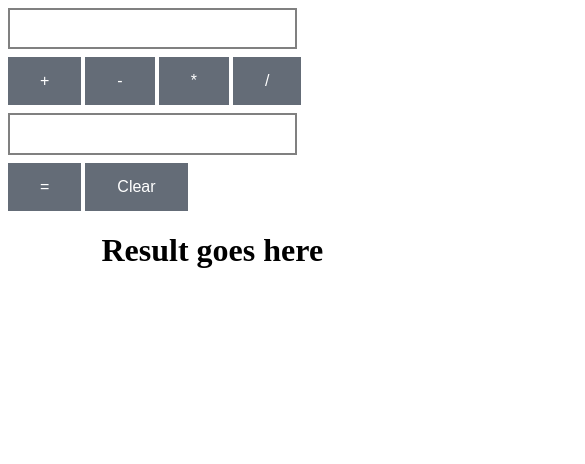
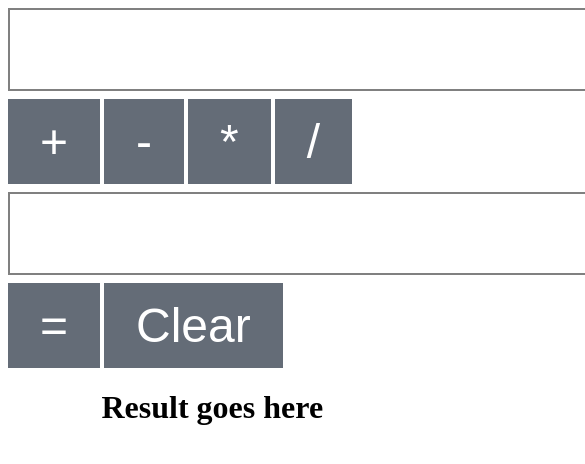
Before and after one commit to sroberts12321/starterJS, a plain HTML site: page calcindex.html in a window 390 px wide. Shown: the top 464 px of the page, 585 px wide, since content can reach past the window. Drawn offline with Linux system fonts and the light colour scheme.

Commit message:
added responsive design

```diff
--- a/calcindex.html
+++ b/calcindex.html
@@ -1,5 +1,7 @@
 <html>
   <link rel="stylesheet" type="text/css" href="calcstyles.css">
+  <meta name="viewport" content="width=device-width, initial-scale=1.0">
+
 
 	<head>
 
--- a/calcstyles.css
+++ b/calcstyles.css
@@ -24,3 +24,36 @@
     display: block;
 
 }
+
+@media only screen and (max-width: 400px) {
+
+	.btn {
+	background-color: #646c77;
+	border: none;
+	color: white;
+	padding: 15px 32px;
+	text-align: center;
+	text-decoration: none;
+	display: inline-block;
+	font-size: 3em;
+	}
+
+	#display {
+		margin-right: auto;
+		margin-left: auto;
+		padding-left:25%;
+		vertical-align: middle;
+	}
+	.numbers {
+		height: 10%;
+	    padding: 6px 10px;
+	    margin: 8px 0;
+	    box-sizing: border-box;
+	    border: 2px solid grey;
+	    font-size: 3em;
+	    display: block;
+
+	}
+
+
+}
```
